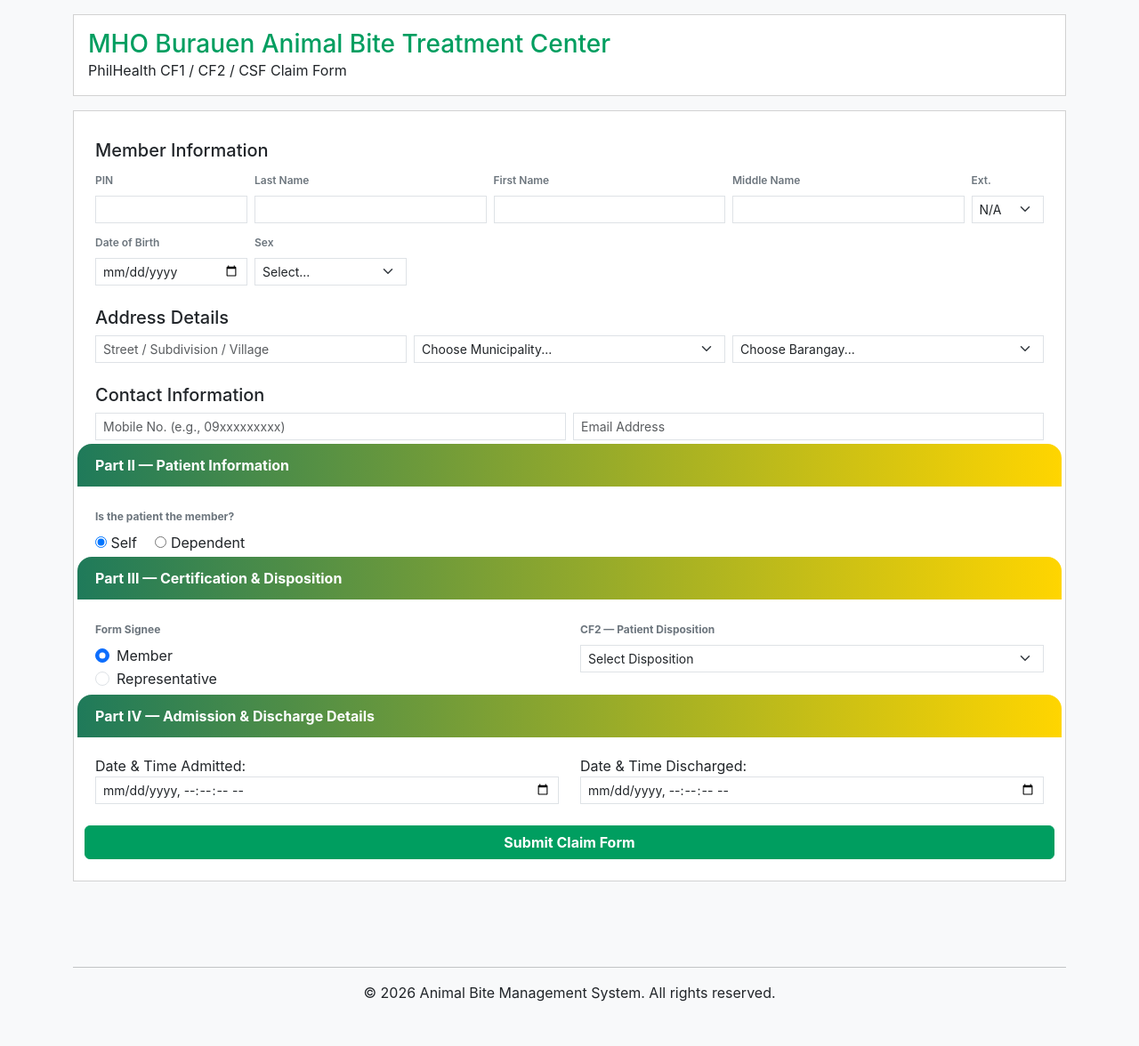
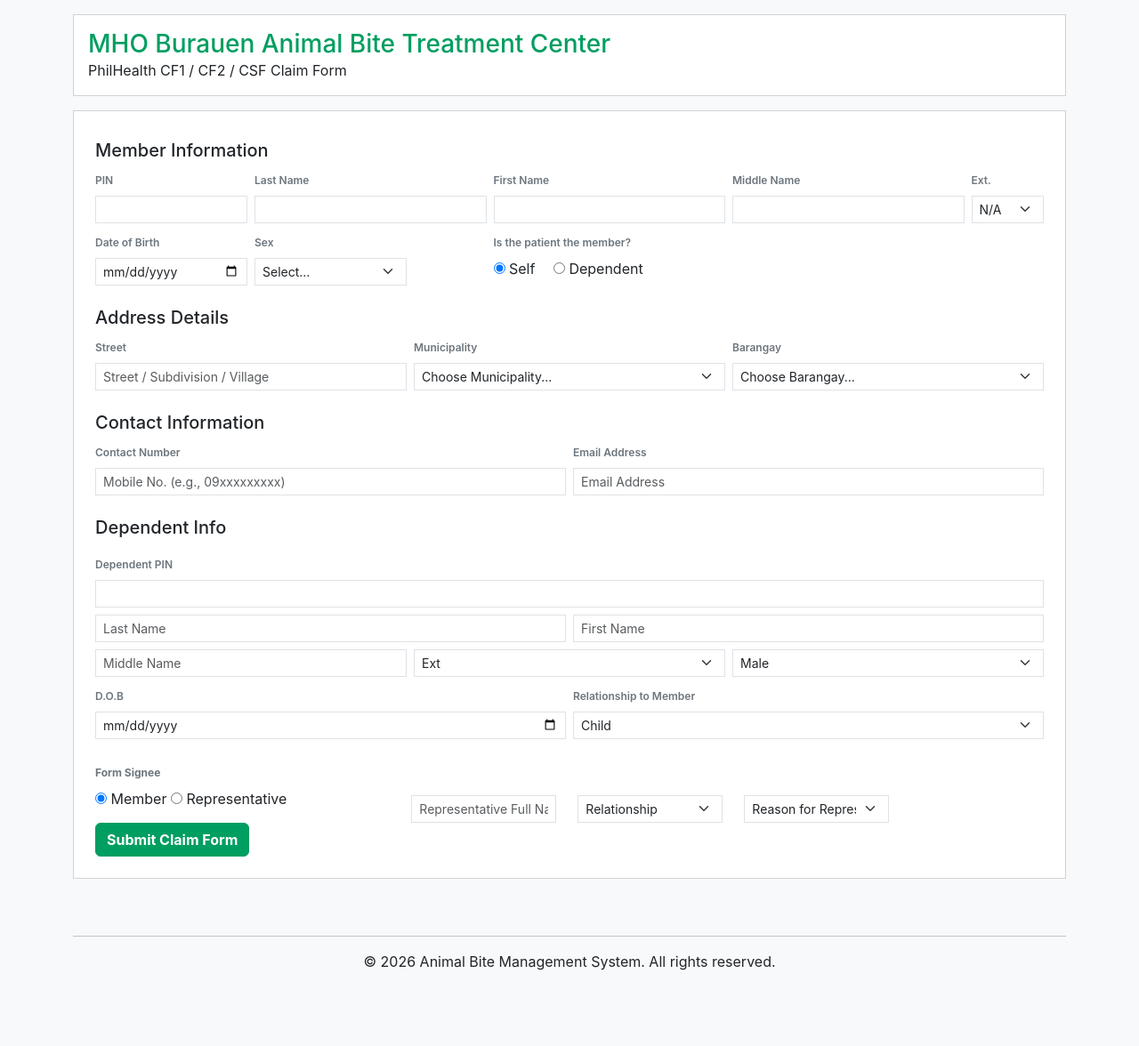
Before and after one commit to santosemmanuel/MHO, a Django app: page /animalBite/ in a window 1280 px wide. Shown: the whole page at 89% size. After the commit the page ends 1091 px from the top, so only its background shows below. Run offline with Django 5.2, Linux system fonts and the light colour scheme; some libraries are stand-ins or nearby versions.

Commit message:
UI
Co-authored-by: Copilot <copilot@github.com>

```diff
--- a/animal_bite/templates/animal_bite/header.html
+++ b/animal_bite/templates/animal_bite/header.html
@@ -22,7 +22,7 @@
       }
       footer {
         padding: 2rem 0;
-        margin-top: 3rem;
+        margin-top: 1rem;
       }
     </style>
   </head>
--- a/animal_bite/templates/animal_bite/index.html
+++ b/animal_bite/templates/animal_bite/index.html
@@ -68,12 +68,37 @@
                 <option>Female</option>
               </select>
             </div>
+
+            <div class="col-md-4 offset-md-1">
+              <label class="form-label">
+              Is the patient the member?
+              </label>
+            <div>
+              <label>
+                <input
+                  type="radio"
+                  name="patientIsMember"
+                  value="yes"
+                  checked
+                />
+                Self
+              </label>
+
+              <label class="ms-3">
+                <input type="radio" name="patientIsMember" value="no" />
+                Dependent
+              </label>
+            </div>
+          </div>
+
+
           </div>
 
           <h5 class="mt-4">Address Details</h5>
 
           <div class="row g-2">
             <div class="col-md-4">
+              <label class="form-label">Street</label>
               <input
                 class="form-control form-control-sm rounded-0"
                 name="street"
@@ -82,6 +107,7 @@
             </div>
 
             <div class="col-md-4">
+              <label class="form-label">Municipality</label>
               <select
                 class="form-select form-select-sm rounded-0 form-select form-select-sm rounded-0-sm"
                 id="municipality"
@@ -93,6 +119,7 @@
             </div>
 
             <div class="col-md-4">
+              <label class="form-label">Barangay</label>
               <select
                 class="form-select form-select-sm rounded-0 form-select form-select-sm rounded-0-sm"
                 name="barangay"
@@ -108,6 +135,9 @@
 
           <div class="row g-2">
             <div class="col-md-6">
+               <label class="form-label">
+                Contact Number
+              </label>
               <input
                 class="form-control form-control-sm rounded-0"
                 name="mobile"
@@ -116,6 +146,9 @@
             </div>
 
             <div class="col-md-6">
+               <label class="form-label">
+                Email Address
+              </label>
               <input
                 class="form-control form-control-sm rounded-0"
                 name="email"
@@ -127,32 +160,10 @@
 
         <!-- Part II -->
         <div class="col-12 mt-4">
-          <div class="section-header">
-            Part II — Patient Information
-          </div>
 
-          <label class="form-label fw-bold">
-            Is the patient the member?
-          </label>
 
-          <div>
-            <label>
-              <input
-                type="radio"
-                name="patientIsMember"
-                value="yes"
-                checked
-              />
-              Self
-            </label>
 
-            <label class="ms-3">
-              <input type="radio" name="patientIsMember" value="no" />
-              Dependent
-            </label>
-          </div>
-
-          <div id="dependentSection" class="row g-2 d-none mt-3">
+          <div id="dependentSection" class="row g-2">
             <div class="col-12">
               <h5>Dependent Info</h5>
             </div>
@@ -222,73 +233,38 @@
 
         <!-- Part III -->
         <div class="col-12 mt-4">
-          <div class="section-header">
-            Part III — Certification & Disposition
-          </div>
+  <label class="form-label fw-bold">Form Signee</label>
+          <div class="row">
 
-          <div class="row">
-            <div class="col-md-6">
-              <label class="form-label fw-bold">Form Signee</label>
-
-              <div class="form-check">
+            <div class="col-md-4">
                 <input
                   type="radio"
                   id="radioMember"
                   name="signee"
-                  class="form-check-input"
+
                   value="member"
                   checked
                 />
                 <label class="form-check-label" for="radioMember">
                   Member
                 </label>
-              </div>
 
-              <div class="form-check">
+
                 <input
                   type="radio"
                   id="radioRep"
                   name="signee"
-                  class="form-check-input"
+
                   value="representative"
                 />
                 <label class="form-check-label" for="radioRep">
                   Representative
                 </label>
-              </div>
             </div>
+            <div id="representativeSection" class="col-md-6 g-2">
 
-            <div class="col-md-6">
-              <label class="form-label fw-bold">
-                CF2 — Patient Disposition
-              </label>
-
-              <select
-                class="form-select form-select-sm rounded-0"
-                name="patientDisposition"
-                required
-              >
-                <option value="">Select Disposition</option>
-                <option value="Improved">Improved</option>
-                <option value="Recovered">Recovered</option>
-                <option value="HomeDischarged">
-                  Home / Discharged AMA
-                </option>
-                <option value="Absconded">Absconded</option>
-                <option value="Expired">Expired</option>
-                <option value="Transferred">
-                  Transferred / Referred
-                </option>
-              </select>
-            </div>
-          </div>
-
-          <div id="representativeSection" class="row g-2 d-none mt-3">
-            <div class="col-12">
-              <h5>Representative Details</h5>
-            </div>
-
-            <div class="col-md-12">
+<div class="row">
+            <div class="col-md-4">
               <input
                 class="form-control form-control-sm rounded-0"
                 name="repName"
@@ -296,7 +272,7 @@
               />
             </div>
 
-            <div class="col-md-6">
+            <div class="col-md-4">
               <select class="form-select form-select-sm rounded-0" name="repRelationship">
                 <option value="">Relationship</option>
                 <option>Spouse</option>
@@ -307,7 +283,7 @@
               </select>
             </div>
 
-            <div class="col-md-6">
+            <div class="col-md-4">
               <select class="form-select form-select-sm rounded-0" name="repReason">
                 <option value="">Reason for Representation</option>
                 <option>Member is incapacitated</option>
@@ -315,37 +291,13 @@
               </select>
             </div>
           </div>
+          </div>
+</div>
+
         </div>
 
-        <!-- Part IV -->
-        <div class="col-12 mt-4">
-          <div class="section-header">
-            Part IV — Admission & Discharge Details
-          </div>
-
-          <div class="row">
-            <div class="col-md-6">
-              <label>Date & Time Admitted:</label>
-              <input
-                type="datetime-local"
-                class="form-control form-control-sm rounded-0"
-                name="datetimeAdmitted"
-                step="1"
-              />
-            </div>
-
-            <div class="col-md-6">
-              <label>Date & Time Discharged:</label>
-              <input
-                type="datetime-local"
-                class="form-control form-control-sm rounded-0"
-                name="datetimeDischarged"
-                step="1"
-              />
-            </div>
-          </div>
-        </div>
-          <button
+      </div>
+      <button
             class="btn btn-light"
             style="
               background-color: #009e60;
@@ -356,7 +308,7 @@
           >
             Submit Claim Form
           </button>
-      </div>
+      </form>
     </div>
   </div>
 </div>
```
